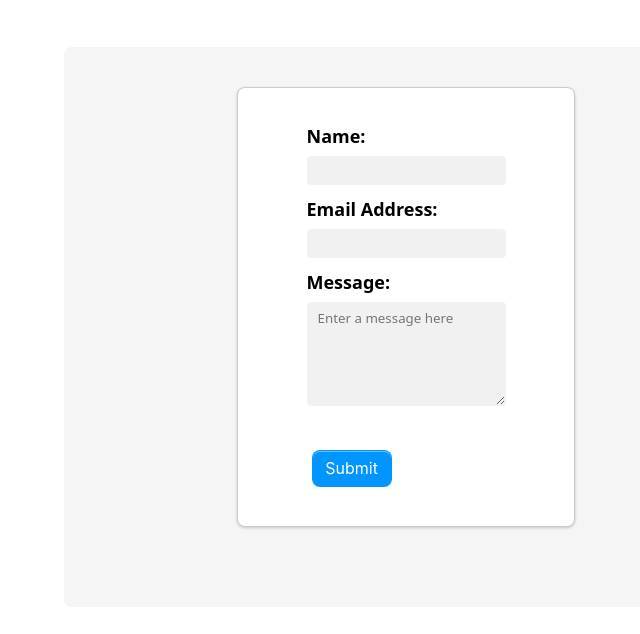
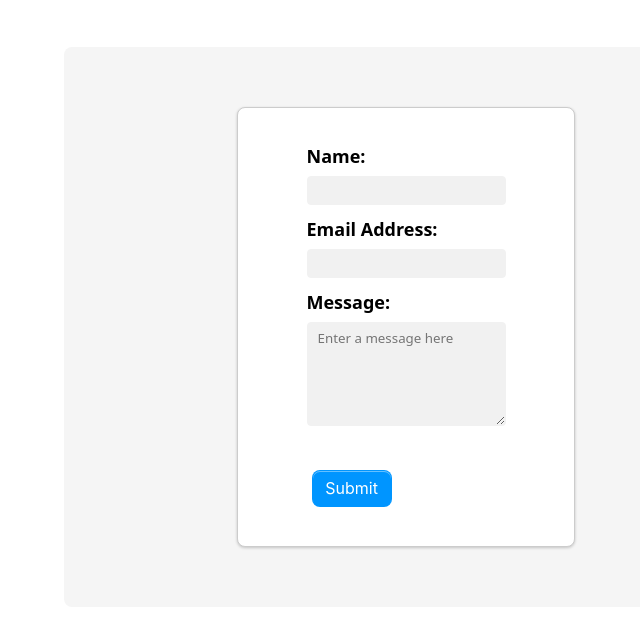
Before and after one commit to gladwinc/record-store, a plain HTML site: page contact.html in a window 1280 px wide. Shown: the part 123-757 px from the top of the page, without its empty margins (234-874 px from the left). Drawn offline with Linux system fonts and the light colour scheme.

Commit message:
Resized Contact Form

```diff
--- a/css/more.css
+++ b/css/more.css
@@ -137,8 +137,8 @@ form input {
   flex-direction: column;
   justify-content: center;
   align-items: center;
-  padding-top: 40px;
-  padding-bottom: 80px;
+  padding-top: 60px;
+  padding-bottom: 60px;
   margin-top: 50px;
   border-radius: 8px;
   background-color: #f5f5f5;
```
Also changed, not shown: 1 other file.
